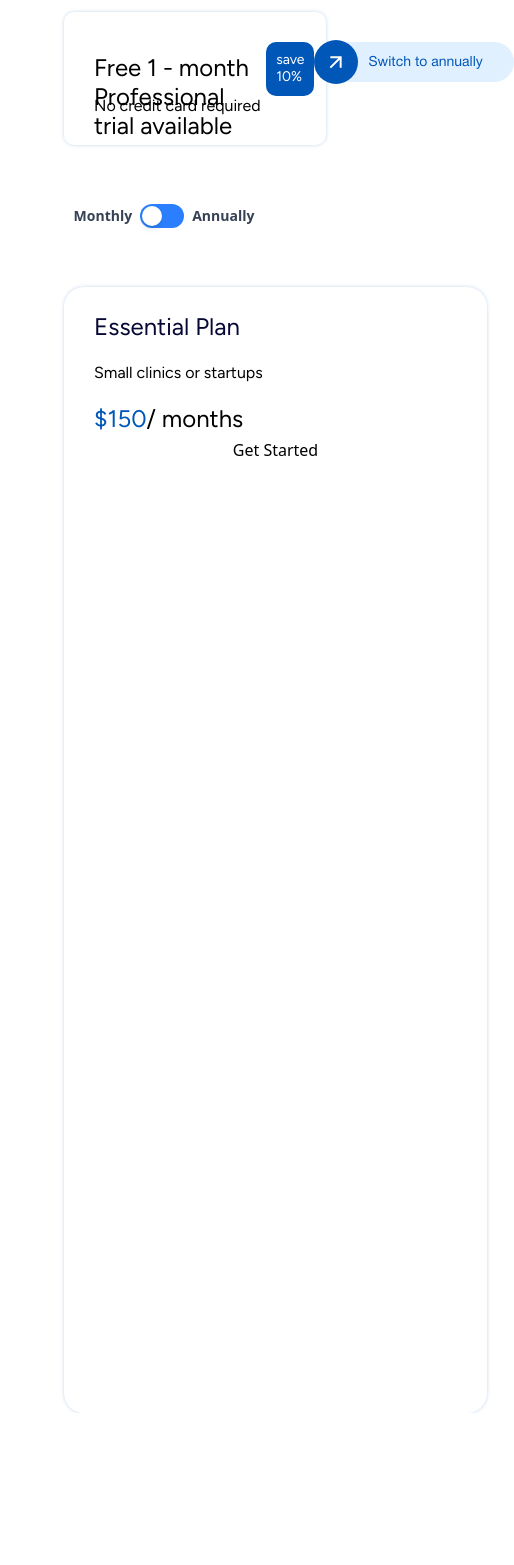
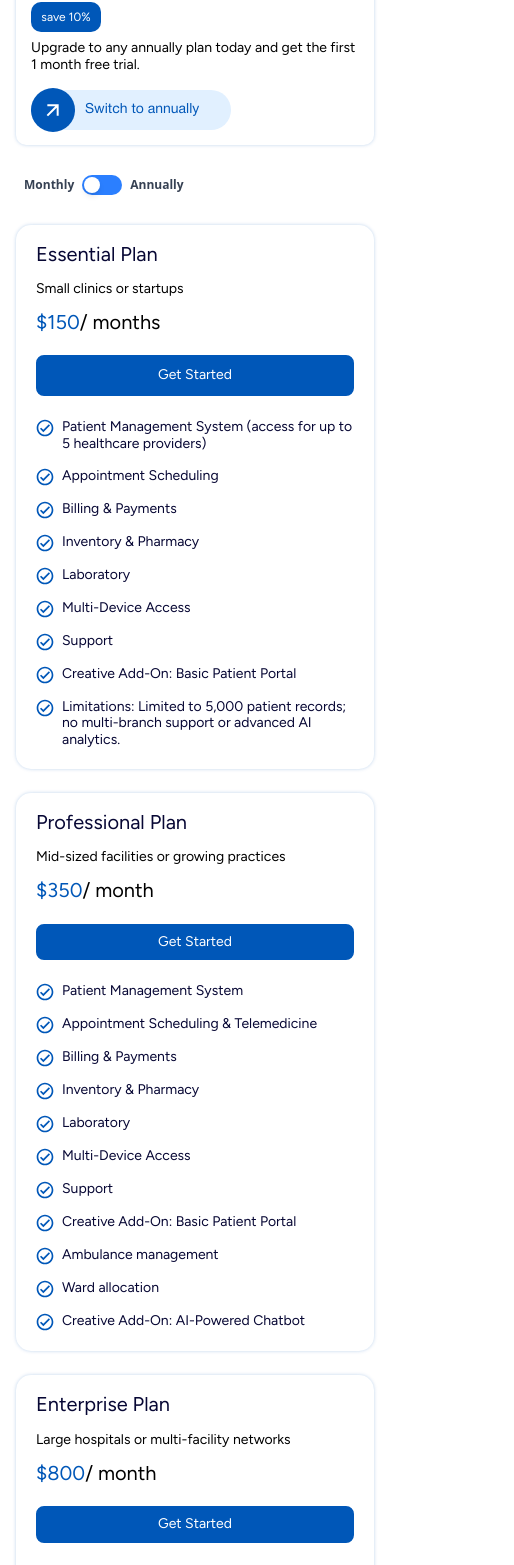
Before and after one commit to gitaujustus/kazi-afya, a Next.js app: page /pricing in a window 390 px wide. Shown: the part 143-1708 px from the top of the page, 514 px wide, since content can reach past the window. Before the commit the page ends 1556 px from the top, so only its background shows below. Built offline with nearby package versions, Linux system fonts and the light colour scheme.

Commit message:
pricing done

```diff
--- a/app/pricing/page.js
+++ b/app/pricing/page.js
@@ -1,10 +1,55 @@
-'use client'
+"use client";
+import { TickIcon } from "@/components/Icons";
 import { ArrowTopRightIcon } from "@/icons";
 import { useState } from "react";
 
+const essentialPlanIncluded = [
+  "Patient Management System (access for up to 5 healthcare providers)",
+  "Appointment Scheduling",
+  "Billing & Payments",
+  "Inventory & Pharmacy",
+  "Laboratory",
+  "Multi-Device Access",
+  "Support",
+  "Creative Add-On: Basic Patient Portal",
+  "Limitations: Limited to 5,000 patient records; no multi-branch support or advanced AI analytics.",
+];
+
+const professionalPlanIncluded = [
+  "Patient Management System",
+  "Appointment Scheduling & Telemedicine",
+  "Billing & Payments",
+  "Inventory & Pharmacy",
+  "Laboratory",
+  "Multi-Device Access",
+  "Support",
+  "Creative Add-On: Basic Patient Portal",
+  "Ambulance management",
+  "Ward allocation",
+  "Creative Add-On: AI-Powered Chatbot",
+];
+
+const enterprisePlanIncluded = [
+  "Patient Management System",
+  "Appointment Scheduling & Telemedicine",
+  "Billing & Payments",
+  "Inventory & Pharmacy",
+  "Laboratory",
+  "Multi-Device Access",
+  "Support",
+  "Creative Add-On: Basic Patient Portal",
+  "Ambulance management",
+  "Ward Allocation",
+  "Patient Feedback",
+  "Multi-branch Support",
+  "Support 24/7",
+  "Limitations: None",
+  "Creative Add-On: Basic Patient Portal",
+  "Predictive Resource Allocator",
+  "Patient Wellness App",
+];
+
 const Pricing = () => {
-
-
   const [isToggled, setIsToggled] = useState(false);
 
   const handleToggle = () => {
@@ -12,26 +57,29 @@ const Pricing = () => {
   };
 
   return (
-    <main className="px-[64px] pt-[155px]">
+    <main className="px-[16px] sm:px-[32px] md:px-[48px] lg:px-[64px] pt-[100px] md:pt-[120px] lg:pt-[155px] pb-[24px] sm:pb-[32px] md:pb-[48px]">
+  {/* Promo Banner */}
   <section
-        className=" p-[30px] w-full rounded-[10px] flex justify-between"
+    className="p-[15px] sm:p-[20px] md:p-[30px] w-full rounded-[10px] flex flex-col lg:flex-row justify-between gap-4 "
     style={{
       boxShadow: "0px 0px 3.8px 0px rgba(0, 87, 184, 0.25)",
     }}
   >
     <div>
-          <div className="flex gap-[10px] items-center">
-            <p className="font-figtree text-[24px] text-black leading-[120%] h-[29px] font-500">
-              Free 1 - month Professional trial available
+      <div className="flex flex-col sm:flex-row sm:gap-[10px] sm:items-center mb-2 sm:mb-0">
+        <p className="font-figtree text-[18px] sm:text-[20px] md:text-[24px] text-black leading-[120%] font-500">
+          Free 1-month Professional trial available
         </p>
-            <p className="font-figtree text-[14px] leading-[120%] p-[10px] w-[80px] rounded-[10px] bg-london-rain text-white">
+        <p className="font-figtree text-[12px] sm:text-[14px] leading-[120%] p-[8px] sm:p-[10px] w-[70px] sm:w-[80px] rounded-[10px] bg-london-rain text-white text-center mt-2 sm:mt-0">
           save 10%
         </p>
       </div>
-          <p className="font-figtree text-[16px] text-black leading-[120%]">
-            No credit card required
+      <p className="font-figtree text-[14px] sm:text-[16px] text-black leading-[120%]">
+        Upgrade to any annually plan today and get the first 1 month free trial.
       </p>
     </div>
+
+
 
 <div>
           <button className="bg-wizard-white flex items-center gap-[10px] md:gap-[15px] w-[200px] md:w-[229px] h-[40px] md:h-[44px] rounded-[30px] pr-[30px] md:pr-[37px] py-[8px] md:py-[10px] hover:bg-london-rain hover:text-white group transition-all duration-700 ease-in-out">
@@ -45,53 +93,146 @@ const Pricing = () => {
         </div>
   </section>
 
-{/* toggle button */}
-      <div className="flex items-center justify-center rounded-full px-4 py-[59px] w-[200px]">
-      <span className="text-sm font-semibold text-gray-700 mr-2">Monthly</span>
+  {/* Toggle button - kept aligned left */}
+  <div className="flex items-center rounded-full px-2 sm:px-4 py-[30px] sm:py-[40px] md:py-[59px] w-[200px]">
+    <span className="text-xs sm:text-sm font-semibold text-gray-700 mr-2">
+      Monthly
+    </span>
     <div
       className="relative inline-flex items-center cursor-pointer"
       onClick={handleToggle}
     >
       <div
-          className={`w-11 h-6 rounded-full transition-colors duration-300 ${
-            isToggled ? "bg-gray-200" : " bg-blue-500"
+        className={`w-10 sm:w-11 h-5 sm:h-6 rounded-full transition-colors duration-300 ${
+          isToggled ? "bg-gray-200" : "bg-blue-500"
         }`}
       >
         <div
-            className={`w-5 h-5 bg-white rounded-full shadow-md absolute top-0.5 transition-transform duration-300 ${
-              isToggled ? "translate-x-5" : "left-0.5"
+          className={`w-4 sm:w-5 h-4 sm:h-5 bg-white rounded-full shadow-md absolute top-0.5 transition-transform duration-300 ${
+            isToggled ? "translate-x-5 sm:translate-x-5" : "left-0.5"
           }`}
         ></div>
       </div>
     </div>
-      <span className="text-sm font-semibold text-gray-700 ml-2">Annually</span>
+    <span className="text-xs sm:text-sm font-semibold text-gray-700 ml-2">
+      Annually
+    </span>
   </div>
 
-    {/* pricing */}
-    <section>
-
-      {/* pricing 1 */}
-      <div className="p-[30px] rounded-[20px] flex flex-col gap-[10px] bg-white h-[1126px] w-[423px] "
+  {/* Pricing - Using flex layout with custom wrapping */}
+  <section className="flex flex-wrap gap-6">
+    {/* Package 1: Essential Plan */}
+    <div
+      className="p-[20px] sm:p-[25px] md:p-[30px] rounded-[15px] sm:rounded-[20px] flex flex-col gap-[8px] sm:gap-[10px] bg-white w-full md:w-[calc(50%-12px)] lg:w-[calc(33.333%-16px)] xl:w-[27vw]"
       style={{
         boxShadow: "0px 0px 3.8px 0px rgba(0, 87, 184, 0.25)",
       }}
     >
-        <div className="flex flex-col gap-[27px] leading-[120%]">
-          <h3 className="text-[24px]  font-figtree font-600 text-cosmic-void">Essential Plan </h3>
-          <p className="font-figtree  font-400">Small clinics or startups</p>
-          <p className="font-figtree text-[24px]"><span className="text-london-rain font-800">$150</span>/ months</p>
+      <div className="flex flex-col gap-[15px] sm:gap-[20px] md:gap-[27px] leading-[120%]">
+        <h3 className="text-[20px] sm:text-[22px] md:text-[24px] font-figtree font-600 text-cosmic-void">
+          Essential Plan
+        </h3>
+        <p className="font-figtree font-400 text-[14px] sm:text-[16px]">Small clinics or startups</p>
+        <p className="font-figtree text-[20px] sm:text-[22px] md:text-[24px]">
+          <span className="text-london-rain font-800">$150</span>/ months
+        </p>
       </div>
 
-        <button>
+      <button className="my-[15px] sm:my-[20px] md:my-[29px] px-[30px] sm:px-[40px] md:px-[50px] py-[10px] rounded-[8px] sm:rounded-[10px] bg-london-rain text-white font-figtree font-400 text-[14px] sm:text-[16px] leading-[120%] hover:bg-white hover:text-london-rain border-2 border-london-rain transition-all duration-700 ease-in-out">
         Get Started
       </button>
 
-
+      {/* Included Features */}
+      <div className="flex flex-col gap-[15px] sm:gap-[20px] md:gap-[27px]">
+        {essentialPlanIncluded.map((feature, index) => (
+          <div key={index} className="flex gap-[8px] sm:gap-[10px] max-w-full sm:max-w-[90%] md:max-w-[80%]">
+            <p className="flex-shrink-0">
+              <TickIcon className="w-[16px] h-[16px] sm:w-auto sm:h-auto" />
+            </p>
+            <p className="font-figtree text-[14px] sm:text-[16px] font-400 leading-[120%] text-cosmic-void">
+              {feature}
+            </p>
+          </div>
+        ))}
+      </div>
     </div>
 
+    {/* Package 2: Professional Plan */}
+    <div
+      className="p-[20px] sm:p-[25px] md:p-[30px] rounded-[15px] sm:rounded-[20px] flex flex-col gap-[8px] sm:gap-[10px] bg-white w-full md:w-[calc(50%-12px)] lg:w-[calc(33.333%-16px)] xl:w-[29.4vw]"
+      style={{
+        boxShadow: "0px 0px 3.8px 0px rgba(0, 87, 184, 0.25)",
+      }}
+    >
+      <div className="flex flex-col gap-[15px] sm:gap-[20px] md:gap-[27px] leading-[120%]">
+        <h3 className="text-[20px] sm:text-[22px] md:text-[24px] font-figtree font-600 text-cosmic-void">
+          Professional Plan
+        </h3>
+        <p className="font-figtree font-400 text-[14px] sm:text-[16px]">
+          Mid-sized facilities or growing practices
+        </p>
+        <p className="font-figtree text-[20px] sm:text-[22px] md:text-[24px]">
+          <span className="text-london-rain font-800">$350</span>/ month
+        </p>
+      </div>
+
+      <button className="my-[15px] sm:my-[20px] md:my-[29px] px-[30px] sm:px-[40px] md:px-[50px] py-[8px] sm:py-[10px] rounded-[8px] sm:rounded-[10px] bg-london-rain text-white font-figtree font-400 text-[14px] sm:text-[16px] leading-[120%] hover:bg-white hover:text-london-rain border-2 border-london-rain transition-all duration-700 ease-in-out">
+        Get Started
+      </button>
+
+      {/* Included Features */}
+      <div className="flex flex-col gap-[15px] sm:gap-[20px] md:gap-[27px]">
+        {professionalPlanIncluded.map((feature, index) => (
+          <div key={index} className="flex gap-[8px] sm:gap-[10px] max-w-full sm:max-w-[90%] md:max-w-[80%]">
+            <p className="flex-shrink-0">
+              <TickIcon className="w-[16px] h-[16px] sm:w-auto sm:h-auto" />
+            </p>
+            <p className="font-figtree text-[14px] sm:text-[16px] font-400 leading-[120%] text-cosmic-void">
+              {feature}
+            </p>
+          </div>
+        ))}
+      </div>
+    </div>
+
+    {/* Package 3: Enterprise Plan */}
+    <div
+      className="p-[20px] sm:p-[25px] md:p-[30px] rounded-[15px] sm:rounded-[20px] flex flex-col gap-[8px] sm:gap-[10px] bg-white w-full md:w-[calc(50%-12px)] lg:w-[calc(33.333%-16px)] xl:w-[29.4vw]"
+      style={{
+        boxShadow: "0px 0px 3.8px 0px rgba(0, 87, 184, 0.25)",
+      }}
+    >
+      <div className="flex flex-col gap-[15px] sm:gap-[20px] md:gap-[27px] leading-[120%]">
+        <h3 className="text-[20px] sm:text-[22px] md:text-[24px] font-figtree font-600 text-cosmic-void">
+          Enterprise Plan
+        </h3>
+        <p className="font-figtree font-400 text-[14px] sm:text-[16px]">
+          Large hospitals or multi-facility networks
+        </p>
+        <p className="font-figtree text-[20px] sm:text-[22px] md:text-[24px]">
+          <span className="text-london-rain font-800">$800</span>/ month
+        </p>
+      </div>
+
+      <button className="my-[15px] sm:my-[20px] md:my-[29px] px-[30px] sm:px-[40px] md:px-[50px] py-[8px] sm:py-[10px] rounded-[8px] sm:rounded-[10px] bg-london-rain text-white font-figtree font-400 text-[14px] sm:text-[16px] leading-[120%] hover:bg-white hover:text-london-rain border-2 border-london-rain transition-all duration-700 ease-in-out">
+        Get Started
+      </button>
+
+      {/* Included Features */}
+      <div className="flex flex-col gap-[15px] sm:gap-[20px] md:gap-[27px]">
+        {enterprisePlanIncluded.map((feature, index) => (
+          <div key={index} className="flex gap-[8px] sm:gap-[10px] max-w-full sm:max-w-[90%] md:max-w-[80%]">
+            <p className="flex-shrink-0">
+              <TickIcon className="w-[16px] h-[16px] sm:w-auto sm:h-auto" />
+            </p>
+            <p className="font-figtree text-[14px] sm:text-[16px] font-400 leading-[120%] text-cosmic-void">
+              {feature}
+            </p>
+          </div>
+        ))}
+      </div>
+    </div>
   </section>
-
-
 </main>
   );
 };
--- a/components/Icons.js
+++ b/components/Icons.js
@@ -98,3 +98,12 @@ export const ReferalIcon = () => {
 
     );
   };
+export const TickIcon = () => {
+    return (
+      <svg width="18" height="18" viewBox="0 0 18 18" fill="none" xmlns="http://www.w3.org/2000/svg">
+      <path d="M8.99935 0.666504C4.41601 0.666504 0.666016 4.4165 0.666016 8.99984C0.666016 13.5832 4.41601 17.3332 8.99935 17.3332C13.5827 17.3332 17.3327 13.5832 17.3327 8.99984C17.3327 4.4165 13.5827 0.666504 8.99935 0.666504ZM8.99935 15.6665C5.32435 15.6665 2.33268 12.6748 2.33268 8.99984C2.33268 5.32484 5.32435 2.33317 8.99935 2.33317C12.6743 2.33317 15.666 5.32484 15.666 8.99984C15.666 12.6748 12.6743 15.6665 8.99935 15.6665ZM12.8243 5.3165L7.33268 10.8082L5.17435 8.65817L3.99935 9.83317L7.33268 13.1665L13.9993 6.49984L12.8243 5.3165Z" fill="#0057B8"/>
+      </svg>
+
+
+    );
+  };
```
Lines whose indentation alone changed are shown as unchanged.
